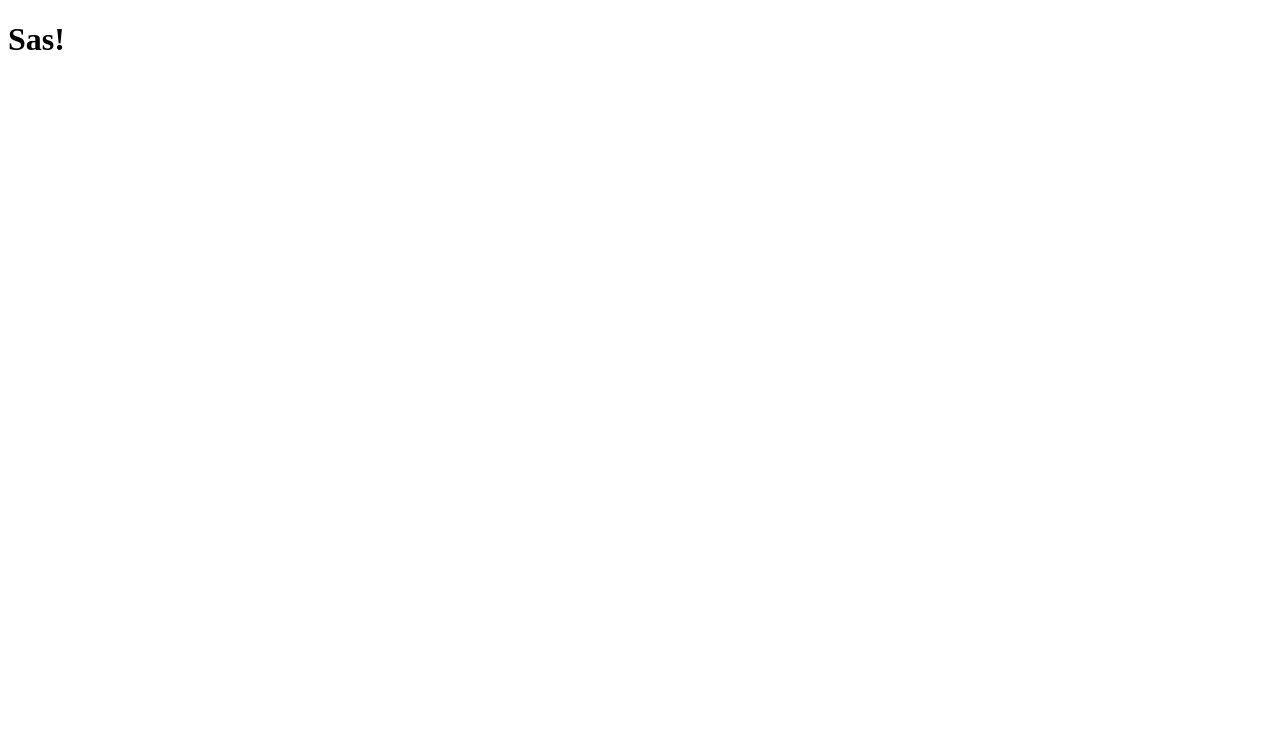
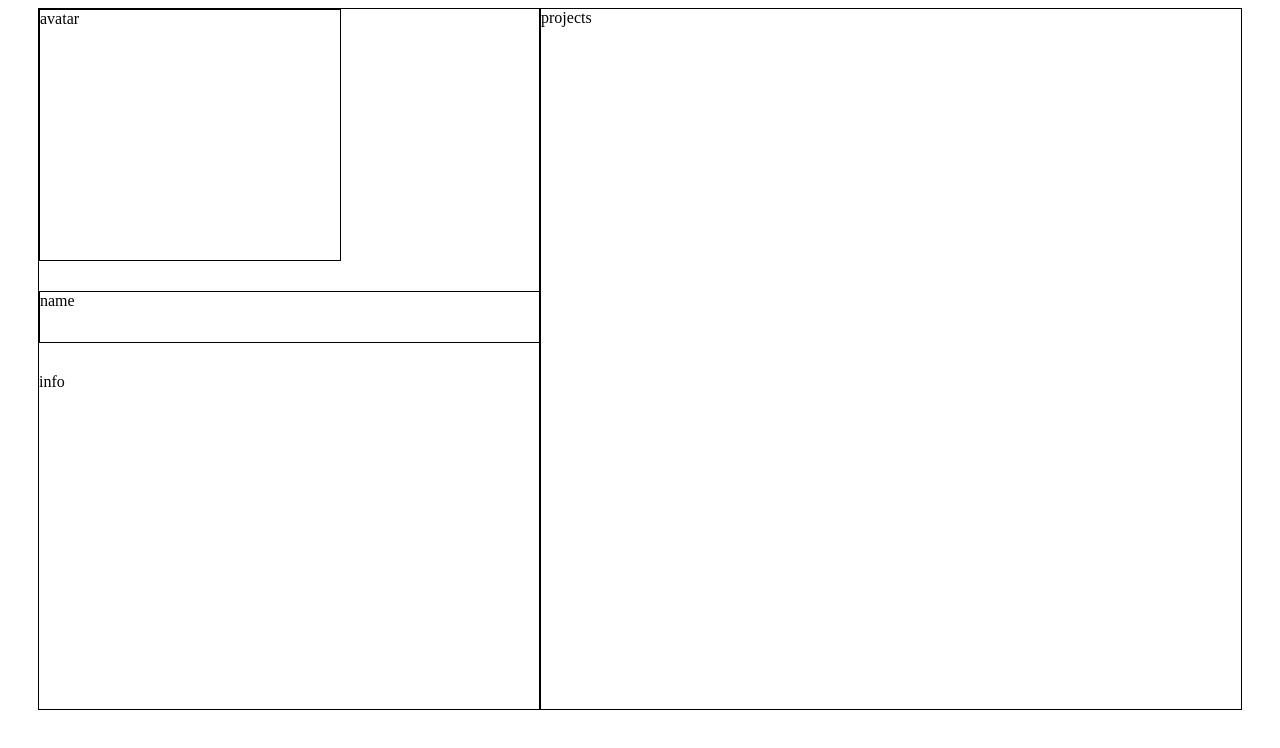
Before and after one commit to IvanXab/github-users-worker, a Vue app: page / in a window 1280 px wide. Shown: the top 748 px of the page. Built offline with nearby package versions, Linux system fonts and the light colour scheme; the HTML template or start-up script is replaced by a standard one.

Commit message:
create template layout

```diff
--- a/src/App.vue
+++ b/src/App.vue
@@ -1,9 +1,9 @@
 <script setup lang="ts">
-
+import Layout from "./layout/Layout.vue";
 </script>
 
 <template>
-<h1>Sas!</h1>
+<Layout></Layout>
 </template>
 
 <style scoped>
--- a/src/assets/styles/general.scss
+++ b/src/assets/styles/general.scss
@@ -4,6 +4,14 @@
   box-sizing: border-box;
 }
 
-h1 {
-  color: hotpink;
+html, body {
+  width: 100%;
+  height: 100%;
+  font-family: 'Open Sans', sans-serif;
+  color: #000000;
 }
+
+#app {
+  width: 100%;
+  height: 100%;
+}
--- /dev/null
+++ b/src/layout/Layout.vue
@@ -0,0 +1,69 @@
+<script>
+export default {
+  name: "Layout"
+}
+</script>
+
+<template>
+<div class="layout">
+  <div class="layout__content">
+    <div class="layout__profile">
+      <div class="layout__avatar">
+        avatar
+      </div>
+      <div class="layout__name">
+        name
+      </div>
+      <div class="layout__info">
+        info
+      </div>
+    </div>
+    <div class="layout__projects">
+      <div>
+        projects
+      </div>
+    </div>
+  </div>
+</div>
+</template>
+
+<style lang="scss" scoped>
+.layout {
+  display: flex;
+  width: 100%;
+  height: 100%;
+  justify-content: center;
+  align-items: center;
+
+  &__content {
+    display: flex;
+  }
+
+  &__profile {
+    width: 500px;
+    height: 700px;
+    border: 1px solid black
+  }
+
+  &__projects {
+    width: 700px;
+    height: 700px;
+    border: 1px solid black
+  }
+
+  &__avatar {
+    width: 300px;
+    height: 250px;
+    margin-bottom: 30px;
+    border: 1px solid black
+  }
+
+  &__name {
+    width: 100%;
+    height: 50px;
+    margin-bottom: 30px;
+    border: 1px solid black
+  }
+
+}
+</style>
```
Also changed, not shown: src/components/Avatar/Avatar.vue (added, +13 -0 lines).
